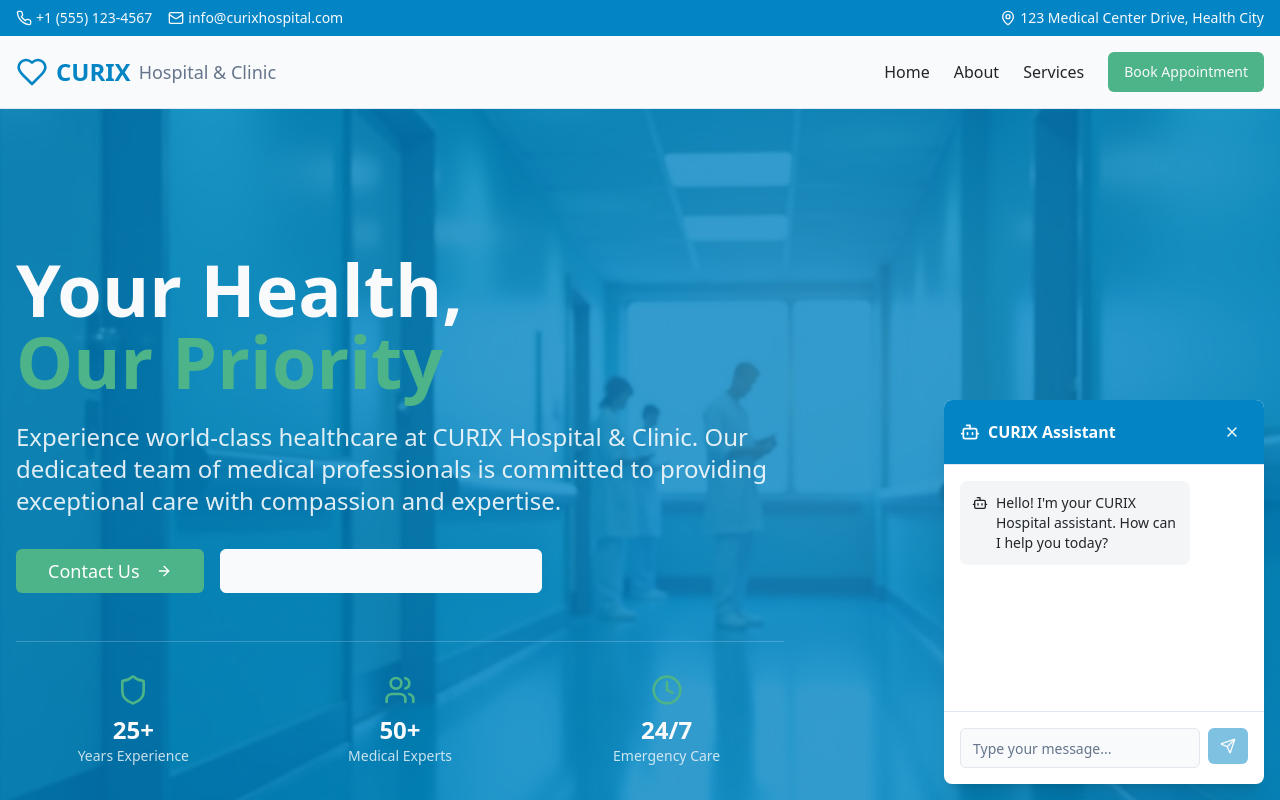
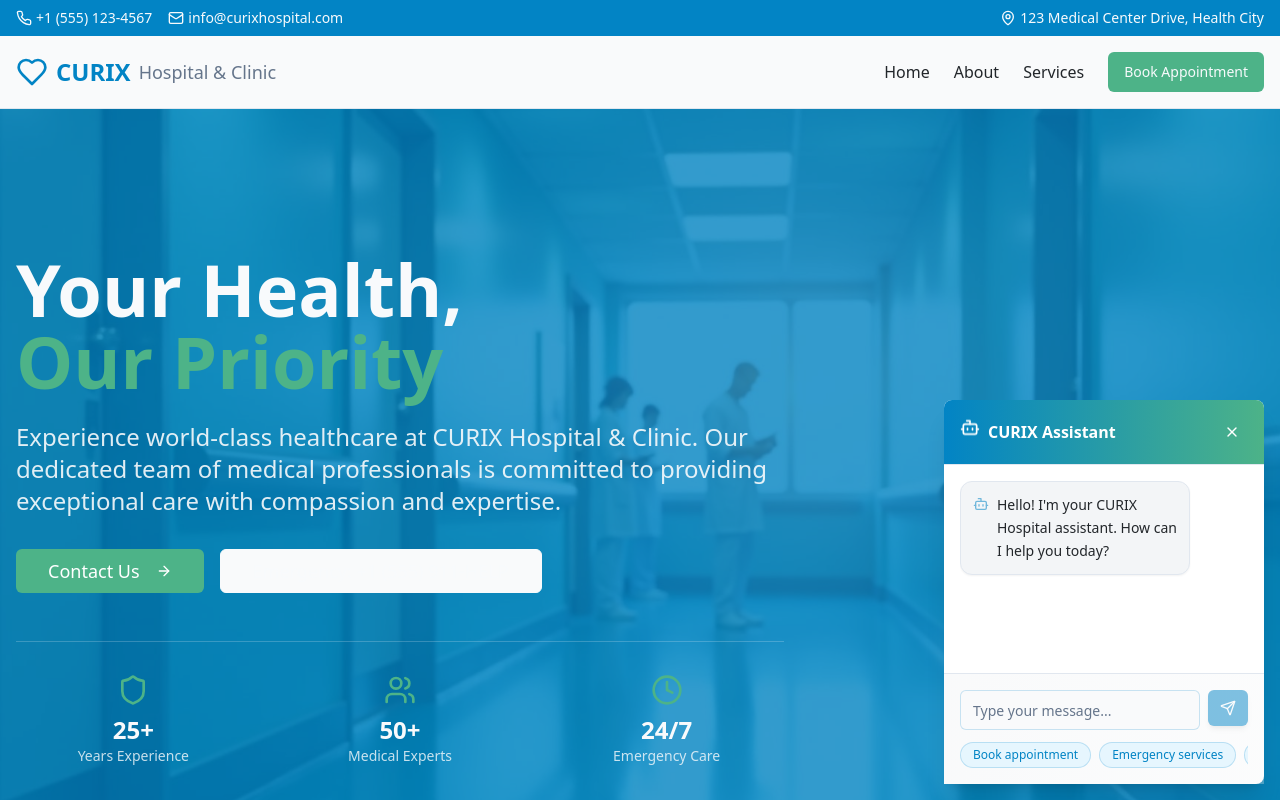
Before and after one commit to zainam-decodes/curix-connect-site, a React (Vite) app: page / in a window 1280 px wide. Both pictures are taken after a click on the button 1232 px from the left and 752 px from the top of the page. Shown: the top 800 px of the page. Built offline with nearby package versions, Linux system fonts and the light colour scheme.

Commit message:
Update chatbot to use new webhook
Update the chatbot component to connect to the provided n8n webhook URL. The chatbot will now send messages to this new endpoint for processing.

```diff
--- a/src/components/ChatBot.tsx
+++ b/src/components/ChatBot.tsx
@@ -51,7 +51,7 @@ const ChatBot = () => {
     setIsLoading(true);
 
     try {
-      const response = await fetch('https://serenascorbin01.app.n8n.cloud/webhook-test/0217e816-c30b-4abe-84cf-41710cdcd130', {
+      const response = await fetch('https://serenascorbin01.app.n8n.cloud/webhook/0217e816-c30b-4abe-84cf-41710cdcd130', {
         method: 'POST',
         headers: {
           'Content-Type': 'application/json',
@@ -118,24 +118,24 @@ const ChatBot = () => {
         <Button
           onClick={() => setIsOpen(true)}
           size="lg"
-          className="rounded-full w-16 h-16 shadow-lg hover:shadow-xl transition-all duration-300 bg-medical-blue hover:bg-medical-blue/90"
+          className="rounded-full w-16 h-16 shadow-lg hover:shadow-xl transition-all duration-500 bg-medical-blue hover:bg-medical-blue/90 hover:scale-110 animate-bounce-subtle animate-pulse-glow"
         >
-          <MessageCircle className="w-6 h-6" />
+          <MessageCircle className="w-6 h-6 transition-transform duration-300 hover:rotate-12" />
         </Button>
       )}
 
       {isOpen && (
-        <Card className="w-80 h-96 flex flex-col shadow-xl border-0 bg-card">
-          <div className="flex items-center justify-between p-4 border-b bg-medical-blue text-white rounded-t-lg">
-            <div className="flex items-center gap-2">
-              <Bot className="w-5 h-5" />
+        <Card className="w-80 h-96 flex flex-col shadow-xl border-0 bg-card animate-slide-up backdrop-blur-sm">
+          <div className="flex items-center justify-between p-4 border-b bg-gradient-to-r from-medical-blue to-medical-green text-white rounded-t-lg">
+            <div className="flex items-center gap-2 animate-fade-in">
+              <Bot className="w-5 h-5 animate-bounce" />
               <h3 className="font-semibold">CURIX Assistant</h3>
             </div>
             <Button
               variant="ghost"
               size="sm"
               onClick={() => setIsOpen(false)}
-              className="text-white hover:bg-white/20 h-8 w-8 p-0"
+              className="text-white hover:bg-white/20 h-8 w-8 p-0 hover:rotate-90 transition-all duration-300"
             >
               <X className="w-4 h-4" />
             </Button>
@@ -143,36 +143,42 @@ const ChatBot = () => {
 
           <ScrollArea className="flex-1 p-4">
             <div className="space-y-4">
-              {messages.map((message) => (
+              {messages.map((message, index) => (
                 <div
                   key={message.id}
-                  className={`flex ${message.isUser ? 'justify-end' : 'justify-start'}`}
+                  className={`flex ${message.isUser ? 'justify-end' : 'justify-start'} animate-fade-in`}
+                  style={{ animationDelay: `${index * 0.1}s` }}
                 >
                   <div
-                    className={`max-w-[80%] p-3 rounded-lg ${
+                    className={`max-w-[80%] p-3 rounded-xl transition-all duration-300 hover:scale-105 ${
                       message.isUser
-                        ? 'bg-medical-blue text-white'
-                        : 'bg-muted text-foreground'
+                        ? 'bg-gradient-to-r from-medical-blue to-primary text-white shadow-md hover:shadow-lg'
+                        : 'bg-muted text-foreground border border-border hover:bg-muted/80 shadow-sm hover:shadow-md'
                     }`}
                   >
                     <div className="flex items-start gap-2">
-                      {!message.isUser && <Bot className="w-4 h-4 mt-0.5 flex-shrink-0" />}
-                      {message.isUser && <User className="w-4 h-4 mt-0.5 flex-shrink-0" />}
-                      <p className="text-sm">{message.text}</p>
+                      {!message.isUser && (
+                        <Bot className="w-4 h-4 mt-0.5 flex-shrink-0 text-medical-blue animate-pulse" />
+                      )}
+                      {message.isUser && (
+                        <User className="w-4 h-4 mt-0.5 flex-shrink-0 opacity-80" />
+                      )}
+                      <p className="text-sm leading-relaxed">{message.text}</p>
                     </div>
                   </div>
                 </div>
               ))}
               {isLoading && (
-                <div className="flex justify-start">
-                  <div className="bg-muted p-3 rounded-lg">
-                    <div className="flex items-center gap-2">
-                      <Bot className="w-4 h-4" />
+                <div className="flex justify-start animate-fade-in">
+                  <div className="bg-muted p-3 rounded-xl border border-border shadow-sm">
+                    <div className="flex items-center gap-3">
+                      <Bot className="w-4 h-4 text-medical-blue animate-pulse" />
                       <div className="flex space-x-1">
-                        <div className="w-2 h-2 bg-muted-foreground rounded-full animate-bounce [animation-delay:-0.3s]"></div>
-                        <div className="w-2 h-2 bg-muted-foreground rounded-full animate-bounce [animation-delay:-0.15s]"></div>
-                        <div className="w-2 h-2 bg-muted-foreground rounded-full animate-bounce"></div>
+                        <div className="w-2 h-2 bg-medical-blue rounded-full animate-bounce [animation-delay:-0.3s]"></div>
+                        <div className="w-2 h-2 bg-medical-blue rounded-full animate-bounce [animation-delay:-0.15s]"></div>
+                        <div className="w-2 h-2 bg-medical-blue rounded-full animate-bounce"></div>
                       </div>
+                      <span className="text-xs text-muted-foreground animate-pulse">Typing...</span>
                     </div>
                   </div>
                 </div>
@@ -181,7 +187,7 @@ const ChatBot = () => {
             <div ref={messagesEndRef} />
           </ScrollArea>
 
-          <div className="p-4 border-t">
+          <div className="p-4 border-t bg-gradient-to-r from-background to-muted/30">
             <div className="flex gap-2">
               <Input
                 value={inputMessage}
@@ -189,16 +195,39 @@ const ChatBot = () => {
                 onKeyPress={handleKeyPress}
                 placeholder="Type your message..."
                 disabled={isLoading}
-                className="flex-1"
+                className="flex-1 border-medical-blue/20 focus:border-medical-blue transition-all duration-300 hover:border-medical-blue/40"
               />
               <Button
                 onClick={sendMessage}
                 disabled={!inputMessage.trim() || isLoading}
                 size="sm"
-                className="bg-medical-blue hover:bg-medical-blue/90"
+                className="bg-gradient-to-r from-medical-blue to-primary hover:from-medical-blue/90 hover:to-primary/90 transition-all duration-300 hover:scale-105 shadow-md hover:shadow-lg disabled:opacity-50 disabled:hover:scale-100"
               >
-                <Send className="w-4 h-4" />
+                <Send className={`w-4 h-4 transition-transform duration-200 ${isLoading ? 'animate-pulse' : 'hover:translate-x-0.5'}`} />
               </Button>
+            </div>
+
+            {/* Quick reply suggestions */}
+            <div className="flex gap-2 mt-3 overflow-x-auto">
+              {[
+                "Book appointment",
+                "Emergency services",
+                "Contact info",
+                "Services offered"
+              ].map((suggestion, idx) => (
+                <button
+                  key={suggestion}
+                  onClick={() => {
+                    setInputMessage(suggestion);
+                    setTimeout(() => sendMessage(), 100);
+                  }}
+                  disabled={isLoading}
+                  className="px-3 py-1 text-xs bg-medical-accent text-medical-blue rounded-full hover:bg-medical-blue hover:text-white transition-all duration-300 whitespace-nowrap border border-medical-blue/20 hover:border-medical-blue disabled:opacity-50 hover:scale-105 animate-fade-in"
+                  style={{ animationDelay: `${idx * 0.1}s` }}
+                >
+                  {suggestion}
+                </button>
+              ))}
             </div>
           </div>
         </Card>
--- a/tailwind.config.ts
+++ b/tailwind.config.ts
@@ -90,11 +90,73 @@ export default {
 					to: {
 						height: '0'
 					}
+				},
+				'fade-in': {
+					'0%': {
+						opacity: '0',
+						transform: 'translateY(10px)'
+					},
+					'100%': {
+						opacity: '1',
+						transform: 'translateY(0)'
+					}
+				},
+				'fade-out': {
+					'0%': {
+						opacity: '1',
+						transform: 'translateY(0)'
+					},
+					'100%': {
+						opacity: '0',
+						transform: 'translateY(10px)'
+					}
+				},
+				'scale-in': {
+					'0%': {
+						transform: 'scale(0.95)',
+						opacity: '0'
+					},
+					'100%': {
+						transform: 'scale(1)',
+						opacity: '1'
+					}
+				},
+				'slide-up': {
+					'0%': {
+						transform: 'translateY(100%)',
+						opacity: '0'
+					},
+					'100%': {
+						transform: 'translateY(0)',
+						opacity: '1'
+					}
+				},
+				'bounce-subtle': {
+					'0%, 100%': {
+						transform: 'translateY(0)'
+					},
+					'50%': {
+						transform: 'translateY(-4px)'
+					}
+				},
+				'pulse-glow': {
+					'0%, 100%': {
+						boxShadow: '0 0 20px hsl(var(--primary) / 0.3)'
+					},
+					'50%': {
+						boxShadow: '0 0 30px hsl(var(--primary) / 0.6)'
+					}
 				}
 			},
 			animation: {
 				'accordion-down': 'accordion-down 0.2s ease-out',
-				'accordion-up': 'accordion-up 0.2s ease-out'
+				'accordion-up': 'accordion-up 0.2s ease-out',
+				'fade-in': 'fade-in 0.3s ease-out',
+				'fade-out': 'fade-out 0.3s ease-out',
+				'scale-in': 'scale-in 0.2s ease-out',
+				'slide-up': 'slide-up 0.4s cubic-bezier(0.4, 0, 0.2, 1)',
+				'bounce-subtle': 'bounce-subtle 2s infinite',
+				'pulse-glow': 'pulse-glow 2s infinite'
 			}
 		}
 	},
```
